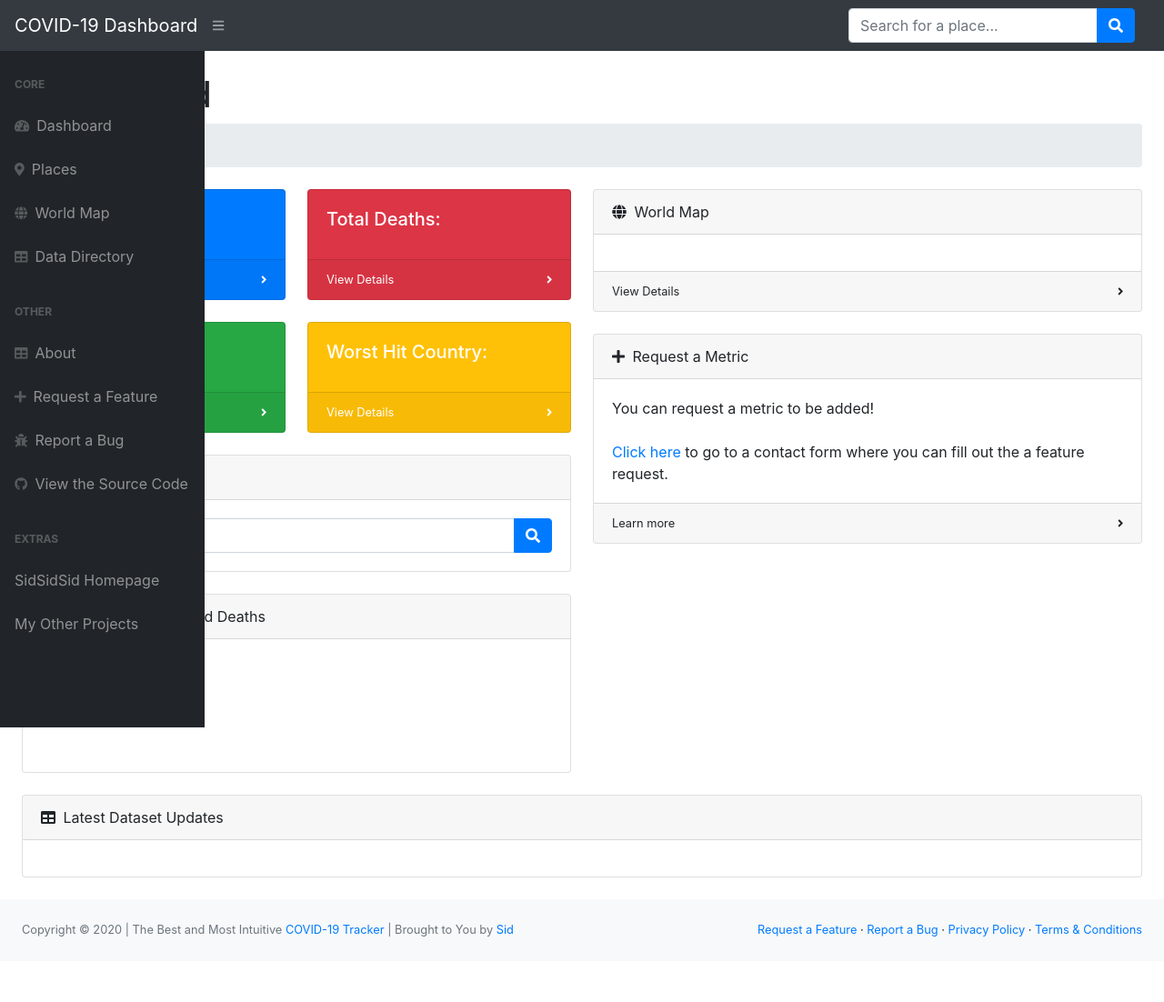
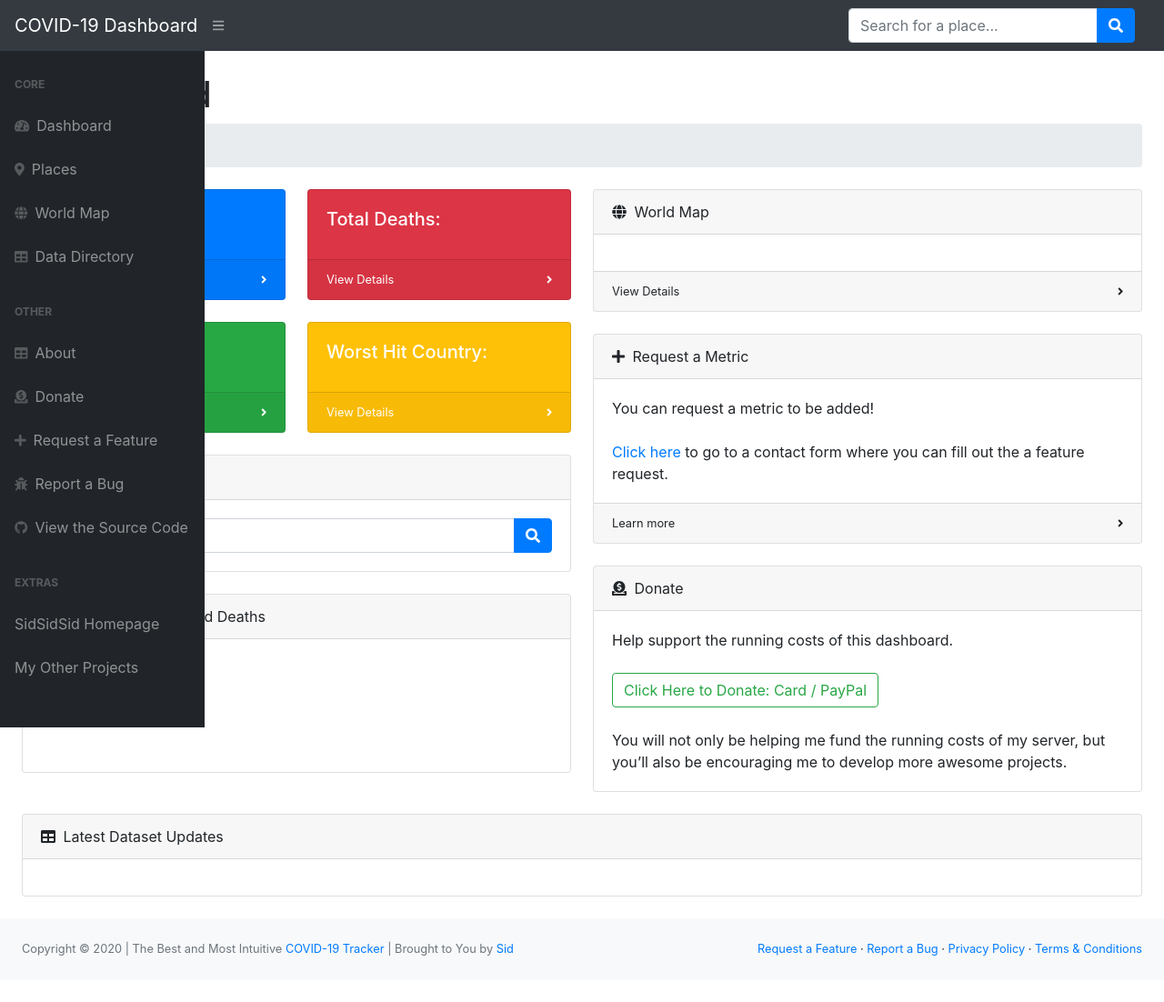
Before and after one commit to SidSidSid16/COVID19-Tracker, a Flask app: template templates/index.html in a window 1280 px wide. Shown: the whole page at 91% size. Before the commit the page ends 1057 px from the top, so only its background shows below. Run offline with Flask 2, Linux system fonts and the light colour scheme; the template is opened without the code that fills it, so the values that code supplies are empty; some libraries are stand-ins or nearby versions.

Commit message:
Added support method

```diff
--- a/templates/index.html
+++ b/templates/index.html
@@ -198,6 +198,20 @@
                                                 <div class="small"><i class="fas fa-angle-right"></i></div>
                                             </div>
                                         </div>
+                                        <div class="card mb-4">
+                                            <div class="card-header">
+                                                <i class="fas fa-donate mr-1"></i>
+                                                Donate
+                                            </div>
+                                            <div class="card-body">
+                                                Help support the running costs of this dashboard.
+                                                <br><br>
+                                                <a target="_blank" href="https://www.paypal.com/cgi-bin/webscr?cmd=_s-xclick&hosted_button_id=X3D2CQF7798G8&source=url" type="button" class="btn btn-outline-success">Click Here to Donate: Card / PayPal</a>
+                                                <br><br>
+                                                You will not only be helping me fund the running costs of my server, but you’ll also be
+                                                encouraging me to develop more awesome projects.
+                                            </div>
+                                        </div>
                                     </div>
                                 </div>
                             </div>
--- a/templates/sidenav.html
+++ b/templates/sidenav.html
@@ -24,6 +24,10 @@
                     <a class="nav-link" href="/about">
                         <div class="sb-nav-link-icon"><i class="fas fa-table"></i></div>
                         About
+                    </a>
+                    <a class="nav-link" href="https://www.paypal.com/cgi-bin/webscr?cmd=_s-xclick&hosted_button_id=X3D2CQF7798G8&source=url">
+                        <div class="sb-nav-link-icon"><i class="fas fa-donate"></i></div>
+                        Donate
                     </a>
                     <a class="nav-link" href="/feature-request">
                         <div class="sb-nav-link-icon"><i class="fas fa-plus"></i></div>
```
Also changed, not shown: templates/place.html (+14 -0 lines).
